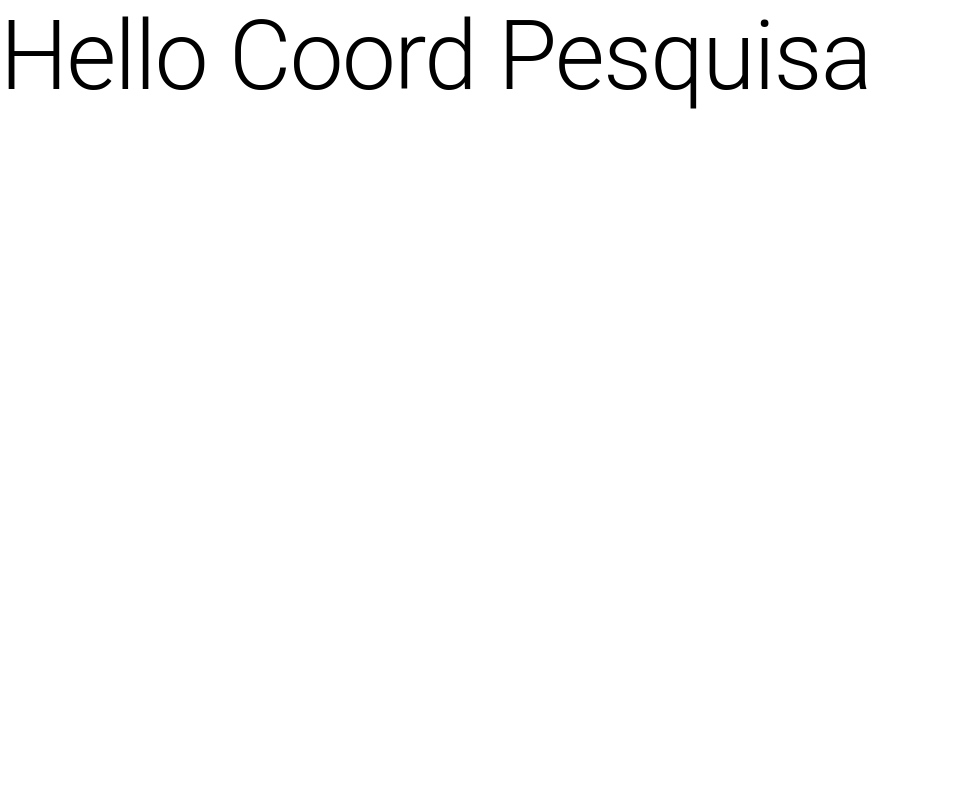
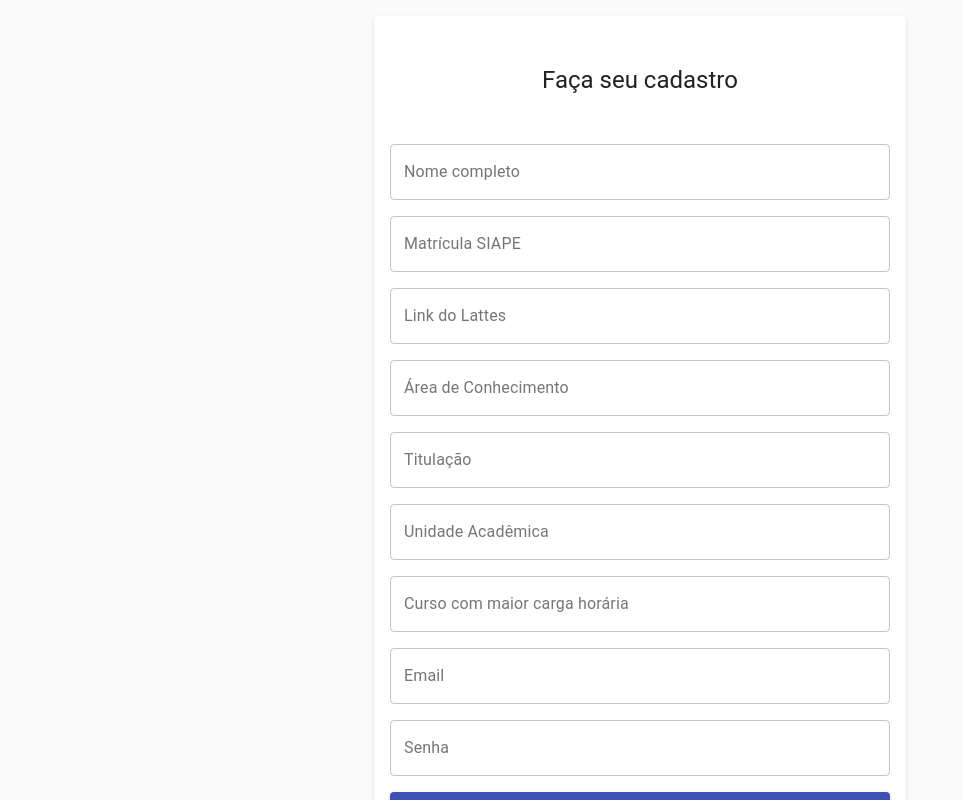
Before and after one commit to henriquecouto/coord-pesquisa, a React (Create React App) app: page / in a window 1280 px wide. Shown: the whole page, without its empty margins (0-962 px from the left). Built offline with nearby package versions, Linux system fonts and the light colour scheme.

Commit message:
create register form

```diff
--- a/src/App.tsx
+++ b/src/App.tsx
@@ -1,8 +1,8 @@
-import { Typography } from "@material-ui/core";
 import React from "react";
+import Register from "./screens/Register";
 
-function App() {
-  return <Typography variant="h1">Hello Coord Pesquisa</Typography>;
-}
+const App: React.FC = () => {
+  return <Register />;
+};
 
 export default App;
--- /dev/null
+++ b/src/constants/errors.ts
@@ -0,0 +1,5 @@
+export const requiredField = "Este campo é obrigatório";
+export const urlField = "Este campo precisa ser uma URL válida";
+export const numberField = "Digite apenas os números da sua matrícula";
+export const emailInput = "Este campo precisa ser um Email válido";
+export const passwordInput = "Crie uma senha com pelo menos 4 caracteres";
--- /dev/null
+++ b/src/screens/Register/index.tsx
@@ -0,0 +1,143 @@
+import React from "react";
+import {
+  Button,
+  Grid,
+  makeStyles,
+  Paper,
+  Theme,
+  Typography,
+} from "@material-ui/core";
+import BaseScreen from "../../components/BaseScreen";
+import { yupResolver } from "@hookform/resolvers/yup";
+import FormInput from "../../components/FormInput";
+import { useForm } from "react-hook-form";
+import schema from "./validations";
+
+const useStyles = makeStyles((theme: Theme) => ({
+  root: {
+    padding: theme.spacing(2),
+    maxWidth: 500,
+    width: "100%",
+  },
+  header: {
+    margin: theme.spacing(4, 0),
+  },
+  item: {
+    width: "100%",
+  },
+}));
+
+interface IFormInputs {
+  fullName: string;
+  siape: number;
+  course: string;
+  lattes: string;
+  academicTitle: string;
+  academicUnit: string;
+  knowledgeArea: string;
+  email: string;
+  password: string;
+}
+
+const Register: React.FC = () => {
+  const classes = useStyles();
+  const { control, handleSubmit, errors } = useForm<IFormInputs>({
+    resolver: yupResolver(schema),
+    reValidateMode: "onChange",
+    mode: "onBlur",
+  });
+
+  const onSubmit = (data: IFormInputs) => {
+    console.log(data);
+  };
+
+  return (
+    <form onSubmit={handleSubmit(onSubmit)}>
+      <BaseScreen>
+        <Paper className={classes.root}>
+          <Grid container direction="column" alignItems="center" spacing={2}>
+            <Grid item className={classes.header}>
+              <Typography variant="h5">Faça seu cadastro</Typography>
+            </Grid>
+            <FormInput
+              name="fullName"
+              label="Nome completo"
+              control={control}
+              error={!!errors.fullName?.message}
+              message={errors.fullName?.message}
+            />
+            <FormInput
+              name="siape"
+              label="Matrícula SIAPE"
+              control={control}
+              error={!!errors.siape?.message}
+              message={errors.siape?.message}
+            />
+            <FormInput
+              name="lattes"
+              label="Link do Lattes"
+              control={control}
+              error={!!errors.lattes?.message}
+              message={errors.lattes?.message}
+            />
+            <FormInput
+              name="knowledgeArea"
+              label="Área de Conhecimento"
+              control={control}
+              error={!!errors.knowledgeArea?.message}
+              message={errors.knowledgeArea?.message}
+            />
+            <FormInput
+              name="academicTitle"
+              label="Titulação"
+              control={control}
+              error={!!errors.academicTitle?.message}
+              message={errors.academicTitle?.message}
+            />
+            <FormInput
+              name="academicUnit"
+              label="Unidade Acadêmica"
+              control={control}
+              error={!!errors.academicUnit?.message}
+              message={errors.academicUnit?.message}
+            />
+            <FormInput
+              name="course"
+              label="Curso com maior carga horária"
+              control={control}
+              error={!!errors.course?.message}
+              message={errors.course?.message}
+            />
+            <FormInput
+              name="email"
+              label="Email"
+              control={control}
+              error={!!errors.email?.message}
+              message={errors.email?.message}
+            />
+            <FormInput
+              name="password"
+              label="Senha"
+              control={control}
+              error={!!errors.password?.message}
+              message={errors.password?.message}
+              type="password"
+            />
+            <Grid item className={classes.item}>
+              <Button
+                type="submit"
+                fullWidth
+                variant="contained"
+                color="primary"
+              >
+                Cadastrar
+              </Button>
+            </Grid>
+          </Grid>
+        </Paper>
+      </BaseScreen>
+    </form>
+  );
+};
+
+export default Register;
--- /dev/null
+++ b/src/screens/Register/validations.ts
@@ -0,0 +1,29 @@
+import * as yup from "yup";
+import * as inputErrors from "../../constants/errors";
+
+const schema = yup.object().shape({
+  fullName: yup.string().required(inputErrors.requiredField),
+  siape: yup
+    .string()
+    .required(inputErrors.requiredField)
+    .matches(/[0-9]+/gi, inputErrors.numberField)
+    .max(9, inputErrors.numberField),
+  lattes: yup
+    .string()
+    .url(inputErrors.urlField)
+    .required(inputErrors.requiredField),
+  knowledgeArea: yup.string().required(inputErrors.requiredField),
+  academicTitle: yup.string().required(inputErrors.requiredField),
+  academicUnit: yup.string().required(inputErrors.requiredField),
+  course: yup.string().required(inputErrors.requiredField),
+  email: yup
+    .string()
+    .email(inputErrors.emailInput)
+    .required(inputErrors.requiredField),
+  password: yup
+    .string()
+    .min(4, inputErrors.passwordInput)
+    .required(inputErrors.requiredField),
+});
+
+export default schema;
```
Also changed, not shown: 1 other file (tests, documents, lock files or other folders).
